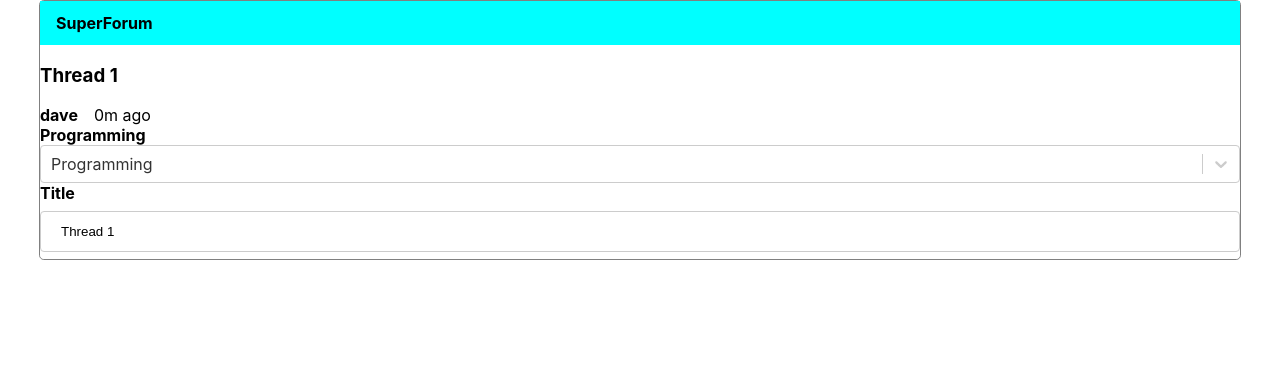
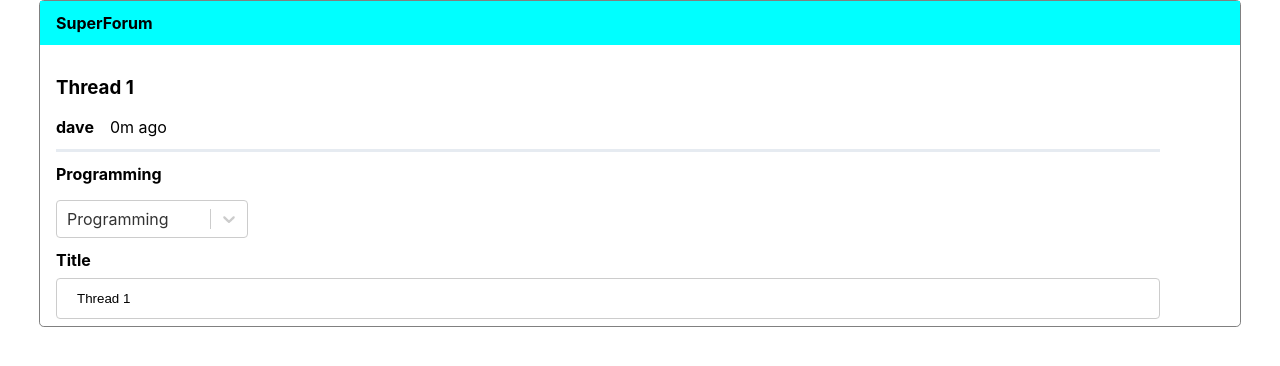
Before and after one commit to weter123/Online-Forum-Client, a React (Create React App) app: page /thread/1 in a window 1280 px wide. Shown: the top 366 px of the page. Built offline with nearby package versions, Linux system fonts and the light colour scheme.

Commit message:
Added CSS file for Thread

```diff
--- /dev/null
+++ b/src/components/routes/thread/Thread.css
@@ -0,0 +1,78 @@
+.thread-nav-container {
+    margin-top: 0;
+  }
+
+  .thread-content-container {
+    display: grid;
+    grid-template-columns: 1fr 4em;
+    grid-template-rows: 1fr auto;
+    margin-top: 0.75em;
+  }
+
+  .thread-content-points-container {
+    grid-column: 2;
+    grid-row: 1;
+    border: solid 1px var(--border-color);
+    margin-right: 1em;
+    padding-bottom: 1em;
+  }
+  .thread-content-points-container > div {
+    height: 100%;
+  }
+
+  .thread-content-post-container {
+    grid-column: 1;
+    grid-row: 1;
+    margin-left: 1em;
+    margin-right: 1em;
+  }
+
+  .thread-content-response-container {
+    grid-column: 1;
+    grid-row: 2;
+    margin-left: 1em;
+    margin-right: 1em;
+  }
+
+  .thread-header-container {
+    border-bottom: var(--input-border);
+    padding-bottom: 0.75em;
+  }
+
+  .thread-category-container {
+    margin-top: 0.75em;
+  }
+
+  .thread-category-dropdown {
+    margin-top: 1em;
+    max-width: 12em;
+  }
+
+  .thread-title-container {
+    margin-top: 0.75em;
+  }
+
+  .thread-body-container {
+    margin-top: 1em;
+  }
+
+  .thread-body-editor {
+    margin-top: 0.5em;
+    border: solid 1px var(--proceed-color);
+    padding: 0.5em 1em 0.5em 1em;
+  }
+
+  .thread-section-divider {
+    margin-top: 1em;
+    margin-bottom: 1em;
+  }
+
+  @media screen and (orientation: portrait) and (max-width: 768px) {
+    .thread-content-container {
+      grid-template-columns: 1fr;
+    }
+
+    .thread-content-points-container {
+      display: none;
+    }
+  }
--- a/src/components/routes/thread/Thread.tsx
+++ b/src/components/routes/thread/Thread.tsx
@@ -1,5 +1,6 @@
 import React, { useEffect, useState } from "react";
 import { useParams } from "react-router-dom";
+import "./Thread.css"
 import ThreadModal from "../../../models/Thread";
 import { getThreadById } from "../../../services/DataServices";
 import Nav from "../../areas/Nav";
```
